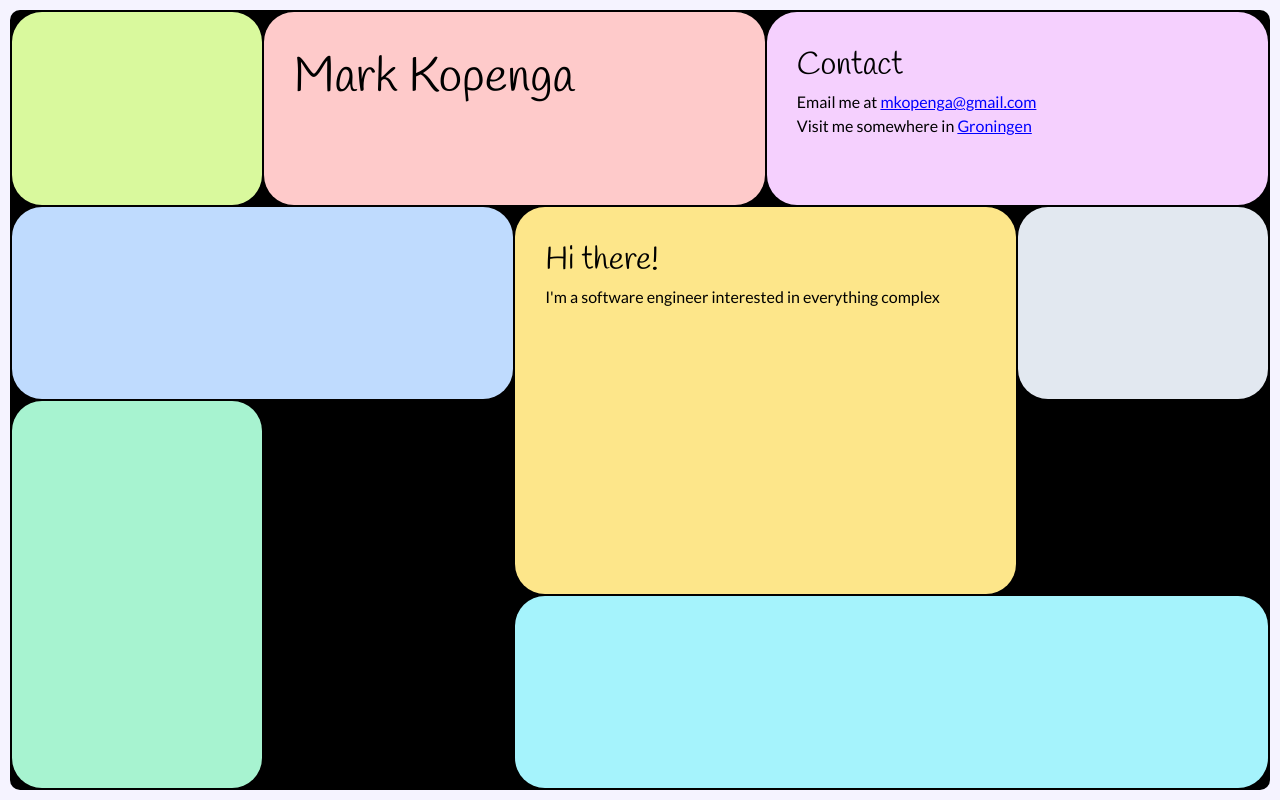
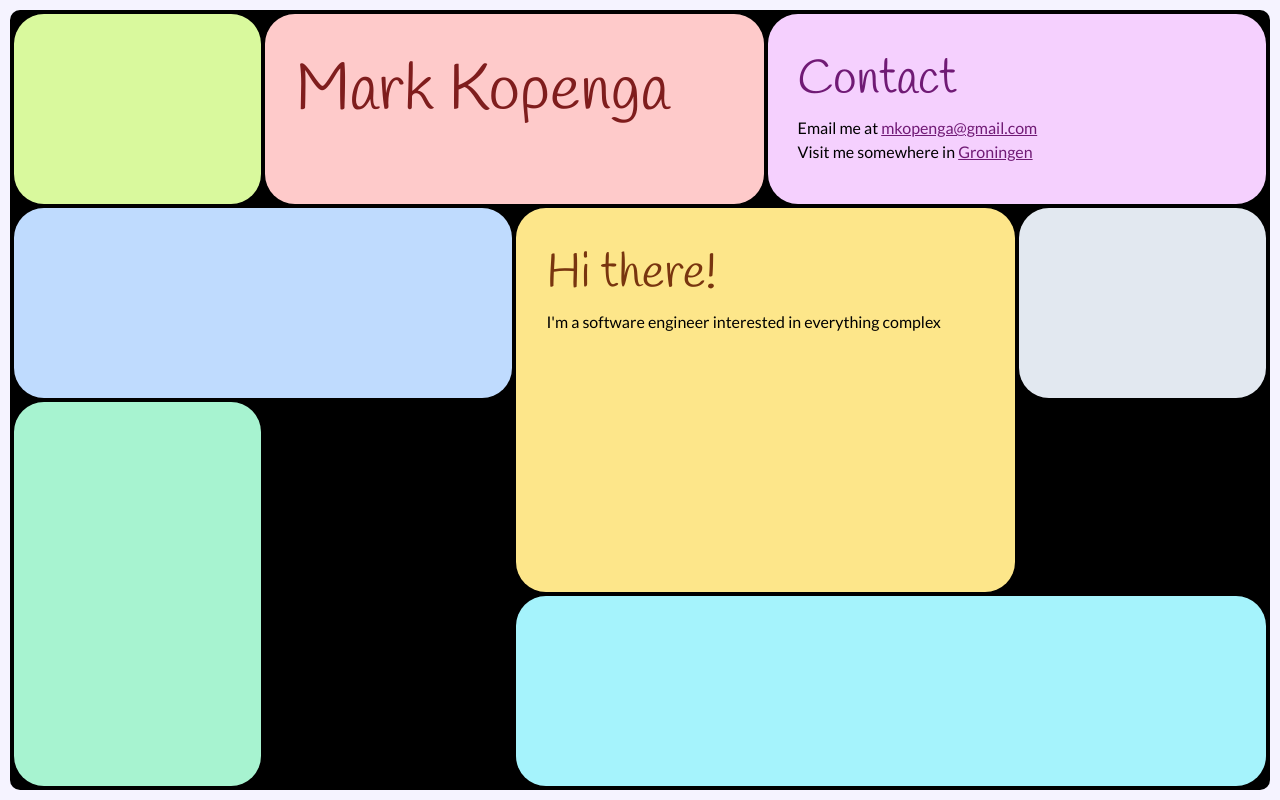
Before and after one commit to mjarkk/mkopenga, a Next.js app: page / in a window 1280 px wide. Built offline with nearby package versions, Linux system fonts and the light colour scheme.

Commit message:
add dark theme

```diff
--- a/src/app/App.module.css
+++ b/src/app/App.module.css
@@ -9,9 +9,9 @@
 }
 
 .inner {
-    background-color: black;
-    max-height: 900px;
-    max-width: 1500px;
+    background-color: var(--inner-bg);
+    max-height: 1100px;
+    max-width: 1700px;
     width: 100%;
     height: 100%;
     border-radius: 10px;
--- a/src/app/globals.css
+++ b/src/app/globals.css
@@ -3,7 +3,10 @@
 @tailwind utilities;
 
 :root {
-  --gap: 2px;
+  --gap: 4px;
+  --inner-bg: black;
+  --bg: #f5f3ff;
+  --text-color: black;
 }
 
 * {
@@ -13,9 +16,10 @@
 }
 
 body {
-  color: black;
   font-family: 'Lato', sans-serif;
-  font-size: 16px;
+  font-size: 18x;
+  background-color: var(--bg);
+  color: var(--text-color);
 }
 
 h1, h2, h3, h4 {
@@ -23,18 +27,39 @@ h1, h2, h3, h4 {
 }
 
 h1 {
+  font-size: 4rem;
+}
+
+h2 {
   font-size: 3rem;
 }
 
-h2 {
+h3 {
   font-size: 2rem;
-}
-
-h3 {
-  font-size: 1.6rem;
 }
 
 a {
   text-decoration: underline;
-  color: blue;
 }
+
+@media (max-width: 730px) or (max-height: 600px) {
+  h1 {
+    font-size: 3rem;
+  }
+
+  h2 {
+    font-size: 2rem;
+  }
+
+  h3 {
+    font-size: 1.6rem;
+  }
+}
+
+@media (prefers-color-scheme: dark) {
+  :root {
+    --inner-bg: #020617;
+    --bg: #020617;
+    --text-color: white;
+  }
+}
--- a/src/app/layout.tsx
+++ b/src/app/layout.tsx
@@ -18,7 +18,7 @@ export default function RootLayout({
         <link rel="preconnect" href="https://fonts.gstatic.com" crossOrigin="anonymous" />
         <link href="https://fonts.googleapis.com/css2?family=Handlee&family=Lato&display=swap" rel="stylesheet" />
       </head>
-      <body className='bg-violet-50'>{children}</body>
+      <body>{children}</body>
     </html>
   )
 }
--- a/src/app/page.tsx
+++ b/src/app/page.tsx
@@ -4,23 +4,23 @@ export default function Home() {
   return (
     <div className={style.container}>
       <div className={style.inner}>
-        <div className='bg-red-200'>
-          <h1>Mark Kopenga</h1>
+        <div className='bg-red-200 dark:bg-red-800'>
+          <h1 className='text-red-900 dark:text-red-100'>Mark Kopenga</h1>
         </div>
-        <div className='bg-amber-200'>
-          <h2>Hi there!</h2>
+        <div className='bg-amber-200 dark:bg-amber-800'>
+          <h2 className='text-amber-900 dark:text-amber-100'>Hi there!</h2>
           <p>I'm a software engineer interested in everything complex</p>
         </div>
-        <div className='bg-fuchsia-200'>
-          <h2>Contact</h2>
-          <p>Email me at <a href="mailto:mkopenga@gmail.com">mkopenga@gmail.com</a></p>
-          <p>Visit me somewhere in <a href="https://www.google.nl/maps/place/Groningen">Groningen</a></p>
+        <div className='bg-fuchsia-200 dark:bg-fuchsia-800'>
+          <h2 className='text-fuchsia-900 dark:text-fuchsia-100'>Contact</h2>
+          <p>Email me at <a className='text-fuchsia-900 dark:text-fuchsia-100' href="mailto:mkopenga@gmail.com">mkopenga@gmail.com</a></p>
+          <p>Visit me somewhere in <a className='text-fuchsia-900 dark:text-fuchsia-100' href="https://www.google.nl/maps/place/Groningen">Groningen</a></p>
         </div>
-        <div className='bg-blue-200' />
-        <div className='bg-lime-200' />
-        <div className='bg-emerald-200' />
-        <div className='bg-cyan-200' />
-        <div className='bg-slate-200' />
+        <div className='bg-blue-200 dark:bg-blue-800' />
+        <div className='bg-lime-200 dark:bg-lime-800' />
+        <div className='bg-emerald-200 dark:bg-emerald-800' />
+        <div className='bg-cyan-200 dark:bg-cyan-800' />
+        <div className='bg-slate-200 dark:bg-slate-700' />
       </div>
     </div>
   )
```
